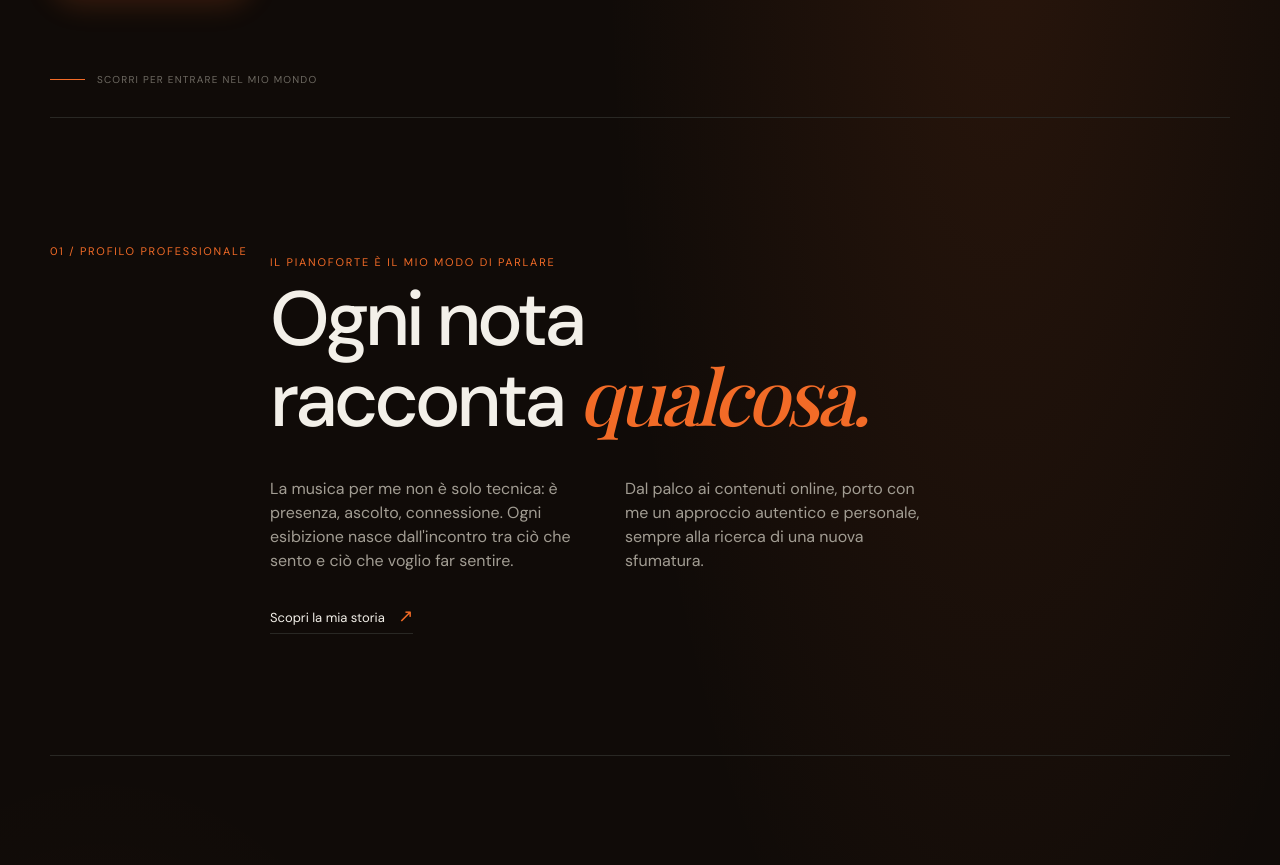
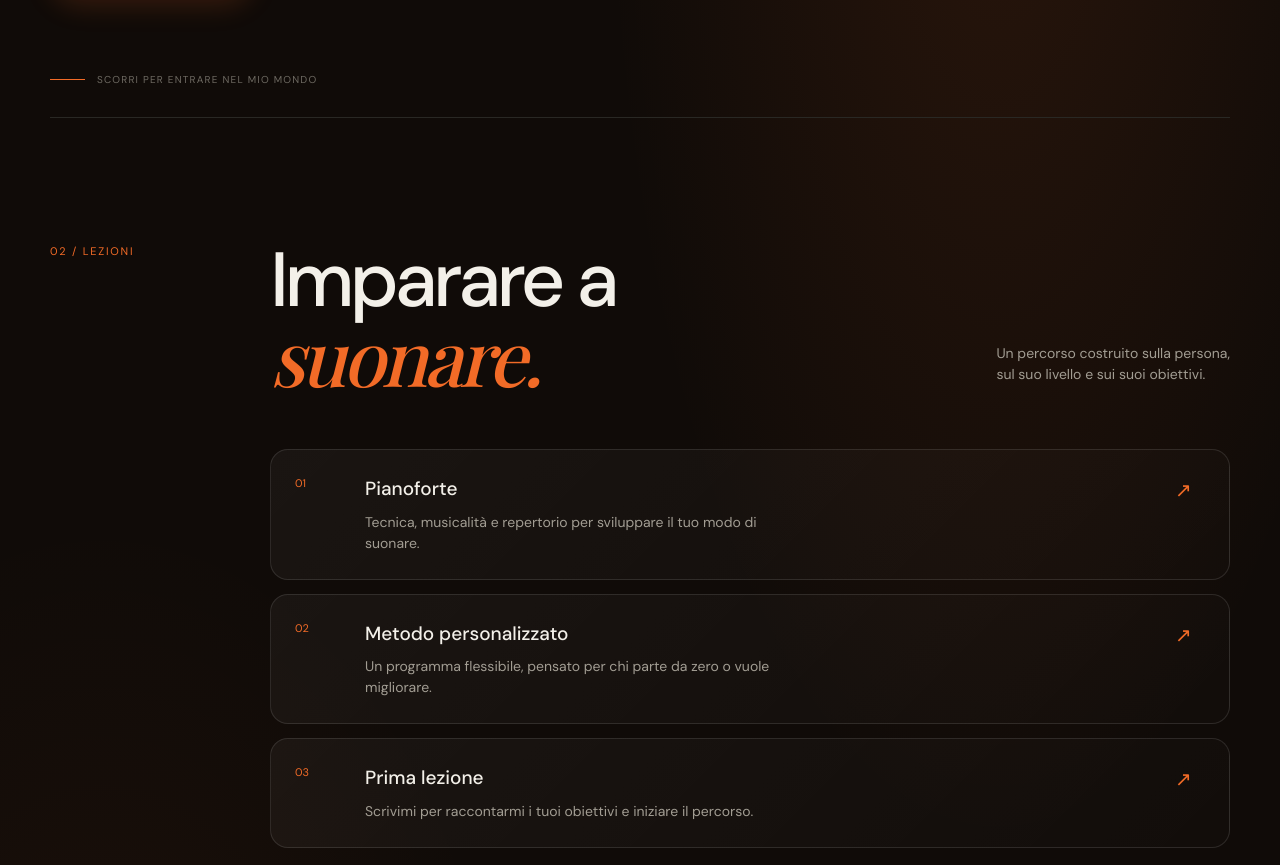
Before and after one commit to salvatoregiacalone04/Marco_Buttaci_website, a plain HTML site: page index.html in a window 1280 px wide. Shown: the part 655-1520 px from the top of the page. Drawn offline with nearby package versions, Linux system fonts and the light colour scheme; a web font is replaced by a local one.

Commit message:
Link profile navigation to dashboard hero

```diff
--- a/index.html
+++ b/index.html
@@ -23,7 +23,7 @@
     </header>
 
     <main id="top">
-      <section class="hero section-shell">
+      <section class="hero section-shell" id="professional">
         <div class="hero-copy">
           <p class="hero-name">Salvatore Giacalone</p>
           <p class="eyebrow"><span></span> Profilo professionale</p>
@@ -39,19 +39,6 @@
           <div class="image-placeholder"><img src="assets/images/WhatsApp Image 2026-10-18 at 11.36.10.jpeg" alt="Salvatore Giacalone al pianoforte" /></div>
         </div>
         <div class="scroll-note"><span class="scroll-line"></span> Scorri per entrare nel mio mondo</div>
-      </section>
-
-      <section class="about section-shell" id="professional">
-        <div class="section-label">01 / Profilo professionale</div>
-        <div class="about-content">
-          <p class="section-kicker">Il pianoforte è il mio modo di parlare</p>
-          <h2>Ogni nota<br />racconta <em>qualcosa.</em></h2>
-          <div class="about-columns">
-            <p>La musica per me non è solo tecnica: è presenza, ascolto, connessione. Ogni esibizione nasce dall'incontro tra ciò che sento e ciò che voglio far sentire.</p>
-            <p>Dal palco ai contenuti online, porto con me un approccio autentico e personale, sempre alla ricerca di una nuova sfumatura.</p>
-          </div>
-          <a class="text-link" href="#contact">Scopri la mia storia <span>↗</span></a>
-        </div>
       </section>
 
       <section class="music section-shell" id="lessons">
--- a/styles.css
+++ b/styles.css
@@ -21,7 +21,7 @@ body{background:#100b08;background-image:radial-gradient(ellipse at 78% 14%,rgba
 .hero-art{height:auto;aspect-ratio:1600 / 889}
 .image-placeholder img{object-fit:contain}
 .image-placeholder img{-webkit-mask-image:radial-gradient(ellipse at center,black 35%,transparent 100%);mask-image:radial-gradient(ellipse at center,black 35%,transparent 100%)}
-.hero-art{background:#000}
+.hero-art{background:#000;box-shadow:none}
 .hero-art .art-glow{display:none}
 @media(max-width:760px){.hero-art{height:auto;aspect-ratio:1600 / 889}}
 .button-primary{border-radius:999px;box-shadow:0 8px 28px rgba(242,107,39,.18)}
```
